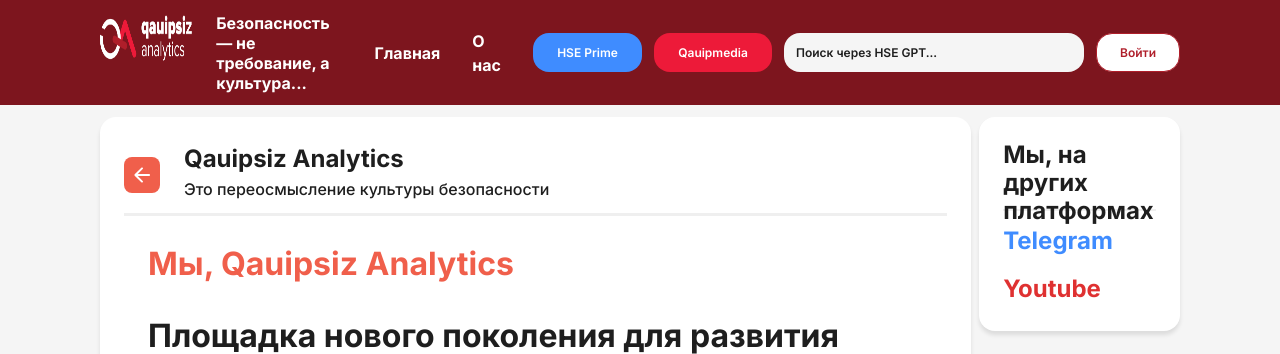
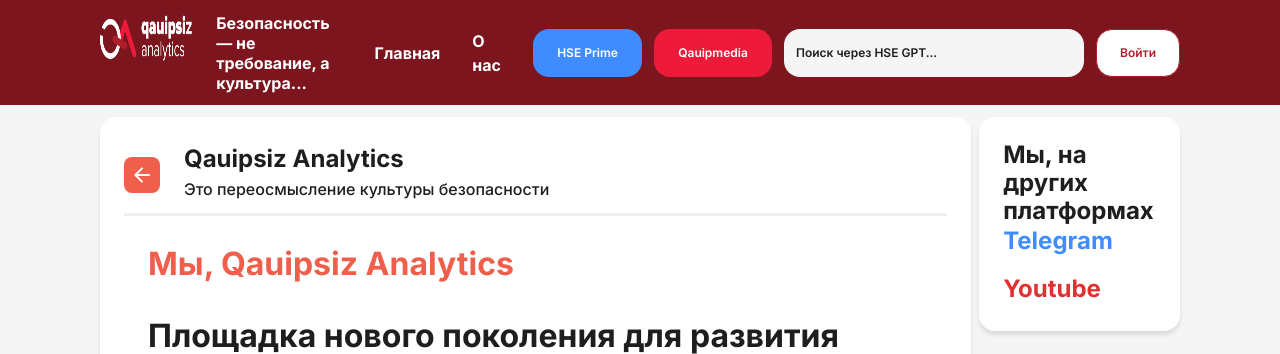
Before and after one commit to inviista/Diploma-project, a Django app: template templates/pages/about.html in a window 1280 px wide. Shown: the top 354 px of the page. Run offline with Django 3.2, Linux system fonts and the light colour scheme; the template is opened without the code that fills it, so the values that code supplies are empty; parts of the project's set-up code (start-up, migrations or seed data) failed here and were passed over.

Commit message:
fix: header buttons new design fixed

```diff
--- a/templates/base.html
+++ b/templates/base.html
@@ -85,7 +85,7 @@
                     href="https://hseprime.kz"
                     target="_blank"
                     rel="noopener noreferrer"
-                    class="flex h-[39px] w-[109px] font-[600] text-[12px] px-6 py-3 items-center justify-center rounded-[16px] bg-[#3F8CFF] border-solid text-nowrap"
+                    class="flex h-[48px] w-[109px] font-[600] text-[12px] px-6 py-3 items-center justify-center rounded-[16px] bg-[#3F8CFF] border-solid text-nowrap"
             >
                 HSE Prime
             </a>
@@ -93,7 +93,7 @@
                     target="_blank"
                     rel="noopener noreferrer"
                     href="https://www.youtube.com/@HSEQauipsizAnalytics"
-                    class="flex w-[118px] h-[39px] font-[600] text-[12px] px-6 py-3 items-center justify-center rounded-[16px] bg-[#ED1A39] border-solid"
+                    class="flex w-[118px] h-[48px] font-[600] text-[12px] px-6 py-3 items-center justify-center rounded-[16px] bg-[#ED1A39] border-solid"
             >
                 Qauipmedia
             </a>
@@ -102,18 +102,18 @@
                         type="text"
                         name="search"
                         placeholder="Поиск через HSE GPT..."
-                        class="font-[600] text-[12px] text-black bg-[#F5F5F5] rounded-[16px] placeholder:text-[12px] h-[39px] rounded px-3 py-2 focus:outline-none focus:ring-0 placeholder:text-[#1E1E1E] min-w-[300px]"
+                        class="font-[600] h-[48px] text-[12px] text-black bg-[#F5F5F5] rounded-[16px] placeholder:text-[12px] h-[39px] rounded px-3 py-2 focus:outline-none focus:ring-0 placeholder:text-[#1E1E1E] min-w-[300px]"
                 />
             </form>
 
             {% if request.user.is_authenticated %}
                 <button
-                        class="h-[39px] flex font-[600] text-[12px] text-[#AF1E2A] justify-center border-1 bg-white rounded-[16px] items-center border-solid px-6 py-3 text-nowrap"
+                        class="h-[48px] flex font-[600] text-[12px] text-[#AF1E2A] justify-center border-1 bg-white rounded-[16px] items-center border-solid px-6 py-3 text-nowrap"
                 >{{ request.user.profile.full_name }}</button>
             {% else %}
                 <button
                         onclick="openModal('authModal')"
-                        class="h-[39px] flex font-[600] text-[12px] text-[#AF1E2A] w-[84px] justify-center border-1 bg-white rounded-[16px] items-center border-solid px-6 py-3"
+                        class="h-[48px] flex font-[600] text-[12px] text-[#AF1E2A] w-[84px] justify-center border-1 bg-white rounded-[16px] items-center border-solid px-6 py-3"
                 >
                     Войти
                 </button>
@@ -124,7 +124,7 @@
                     <button
                              type="submit"
                             title="Выйти"
-                             class="cursor-pointer h-[39px] flex justify-center border-1 bg-white rounded-[16px] items-center border-solid px-6 py-3">
+                             class="cursor-pointer h-[48px] flex justify-center border-1 bg-white rounded-[16px] items-center border-solid px-6 py-3">
                         <img class="min-w-6 min-h-6 w-6 h-6" src="{% static 'img/_src/icons/exit_to_app.svg' %}">
                     </button>
                  </form>
```
